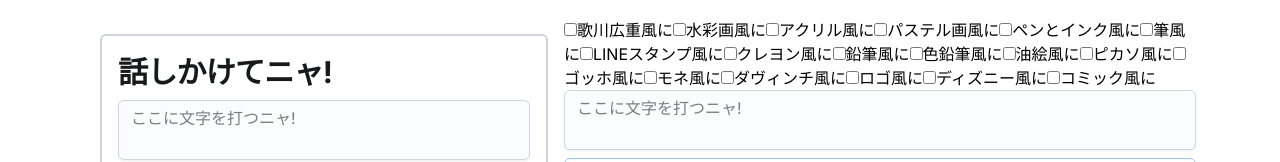
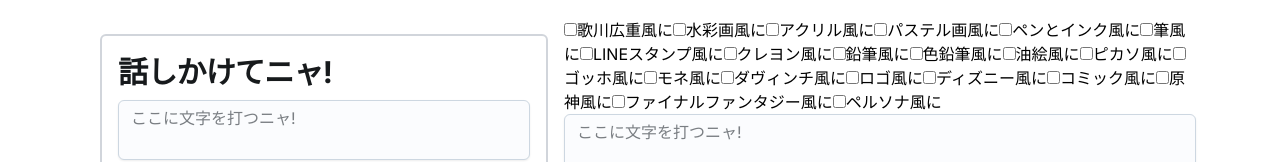
Before and after one commit to gadname/AI_coten, a Next.js app in the folder front/: page /form in a window 1280 px wide. Shown: the part 371-533 px from the top of the page. Built offline with nearby package versions, Linux system fonts and the light colour scheme; no server answers.

Commit message:
レスポンシブデザインのヘッダー作成

```diff
--- a/front/src/app/components/Header.tsx
+++ b/front/src/app/components/Header.tsx
@@ -1,7 +1,6 @@
 import React, { useState, useEffect } from "react";
 import Link from 'next/link';
-// 画像やスタイル、ナビゲーションリンクのデータは適宜インポートしてください
-// import { logo, menu, close } from "../assets";
+import { useSession, signIn, signOut } from "next-auth/react";
 import styles from './Header.module.css';
 
 interface HeaderProps {
@@ -12,6 +11,7 @@ const Header: React.FC<HeaderProps> = ({ color = 'white' }) => {
   const [toggle, setToggle] = useState(false);
   const [scrolled, setScrolled] = useState(false);
   const [active, setActive] = useState('Home'); // 例として'Home'をアクティブなリンクとして設定
+  const { data: session } = useSession();
 
   useEffect(() => {
     const handleScroll = () => {
@@ -29,7 +29,7 @@ const Header: React.FC<HeaderProps> = ({ color = 'white' }) => {
   const navLinks = [
     { id: 1, title: 'Home', path: '/' },
     { id: 2, title: 'Gallery', path: '/three' },
-    { id: 3, title: 'Contact', path: '/contact' },
+    { id: 3, title: 'Share', path: '/contact' },
     // 他のナビゲーションリンク
   ];
 
@@ -49,6 +49,16 @@ const Header: React.FC<HeaderProps> = ({ color = 'white' }) => {
               {nav.title}
             </div>
           ))}
+          {/* ログイン/ログアウトボタンの表示 */}
+          {session ? (
+            <button onClick={() => signOut()} className={`${styles.navLink} text-[18px] font-medium cursor-pointer`} style={{ color }}>
+              LOGOUT
+            </button>
+          ) : (
+            <button onClick={() => signIn()} className={`${styles.navLink} text-[18px] font-medium cursor-pointer`} style={{ color }}>
+              LOGIN
+            </button>
+          )}
         </div>
 
         <div className='sm:hidden flex flex-1 justify-end items-center'>
--- a/front/src/app/components/organisms/DallEV3_Interface.tsx
+++ b/front/src/app/components/organisms/DallEV3_Interface.tsx
@@ -33,7 +33,9 @@ export const DallE3Interface: FC<DallE3InterfaceProps> = ({ gptOutput }) => {
     logoStyle: false,
     disney: false,
     comic: false,
-
+    genshin_impact: false,
+    final_fantasy: false,
+    persona5: false,
   });
 
   const [imageUrl, setImageUrl] = useState<string | null>(null);
@@ -100,6 +102,15 @@ export const DallE3Interface: FC<DallE3InterfaceProps> = ({ gptOutput }) => {
     }
     if (checkboxStates.comic) {
       promptPrefix += "コミック風に ";
+    }
+    if (checkboxStates.genshin_impact) {
+      promptPrefix += "原神風に ";
+    }
+    if (checkboxStates.final_fantasy) {
+      promptPrefix += "ファイナルファンタジー風に ";
+    }
+    if (checkboxStates.persona5) {
+      promptPrefix += "ペルソナ風に ";
     }
     const modifiedData = {
       textPrompt: `${promptPrefix}画像生成が可能な英文に修正 ${data.textPrompt}`,
@@ -204,7 +215,18 @@ export const DallE3Interface: FC<DallE3InterfaceProps> = ({ gptOutput }) => {
   <input type="checkbox" name="comic" checked={checkboxStates.comic} onChange={handleCheckboxChange} />
   コミック風に
 </label>
-
+    <label>
+      <input type="checkbox" name="genshin_impact" checked={checkboxStates.genshin_impact} onChange={handleCheckboxChange} />
+      原神風に
+    </label>
+    <label>
+      <input type="checkbox" name="final_fantasy" checked={checkboxStates.final_fantasy} onChange={handleCheckboxChange} />
+      ファイナルファンタジー風に
+    </label>
+    <label>
+      <input type="checkbox" name="persona5" checked={checkboxStates.persona5} onChange={handleCheckboxChange} />
+      ペルソナ風に
+    </label>
 
 
       {/* <Typography level="h2">画像生成</Typography> */}
```
